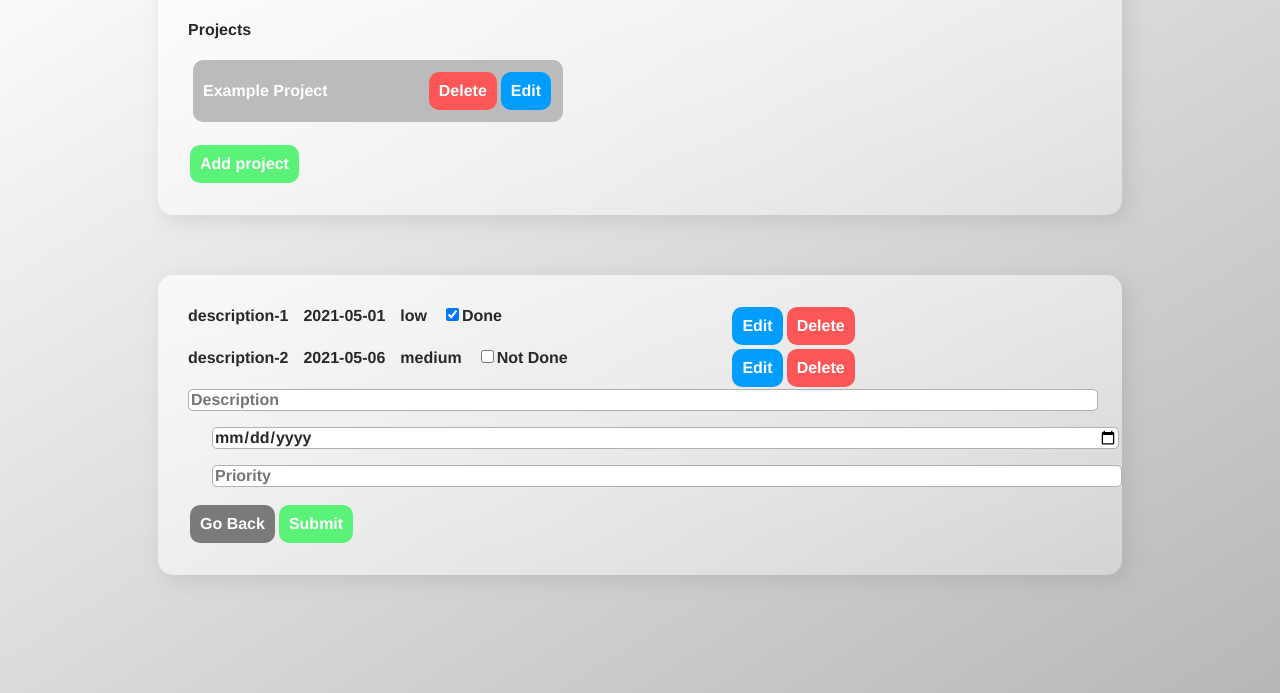
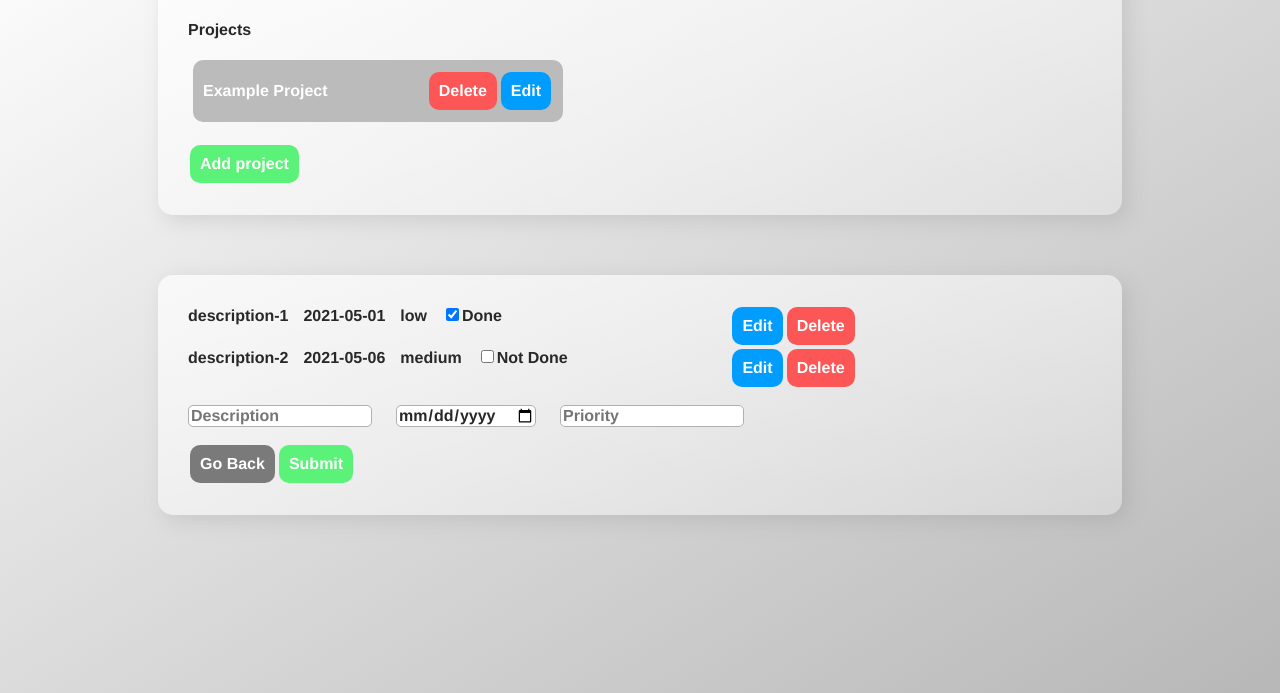
Before and after one commit to NewCastile/todo-app, a plain HTML site: page index.html in a window 1280 px wide. Both pictures are taken after a click on the button "Add Todo". Shown: the part 107-800 px from the top of the page. Drawn offline with Linux system fonts and the light colour scheme.

Commit message:
CSS changes

```diff
--- a/main.css
+++ b/main.css
@@ -137,12 +137,15 @@ form > * + * {
 	margin-top: 1em;
 }
 
-input + input {
+input {
+	border: 1px solid rgb(176, 176, 176);
+	border-radius: 5px;
+}
+
+.add-todo-form input + input {
 	margin-left: 1.5rem;
 }
 
-form input {
+.add-project-form input {
 	width: 100%;
-	border: 1px solid rgb(176, 176, 176);
-	border-radius: 5px;
 }
```
